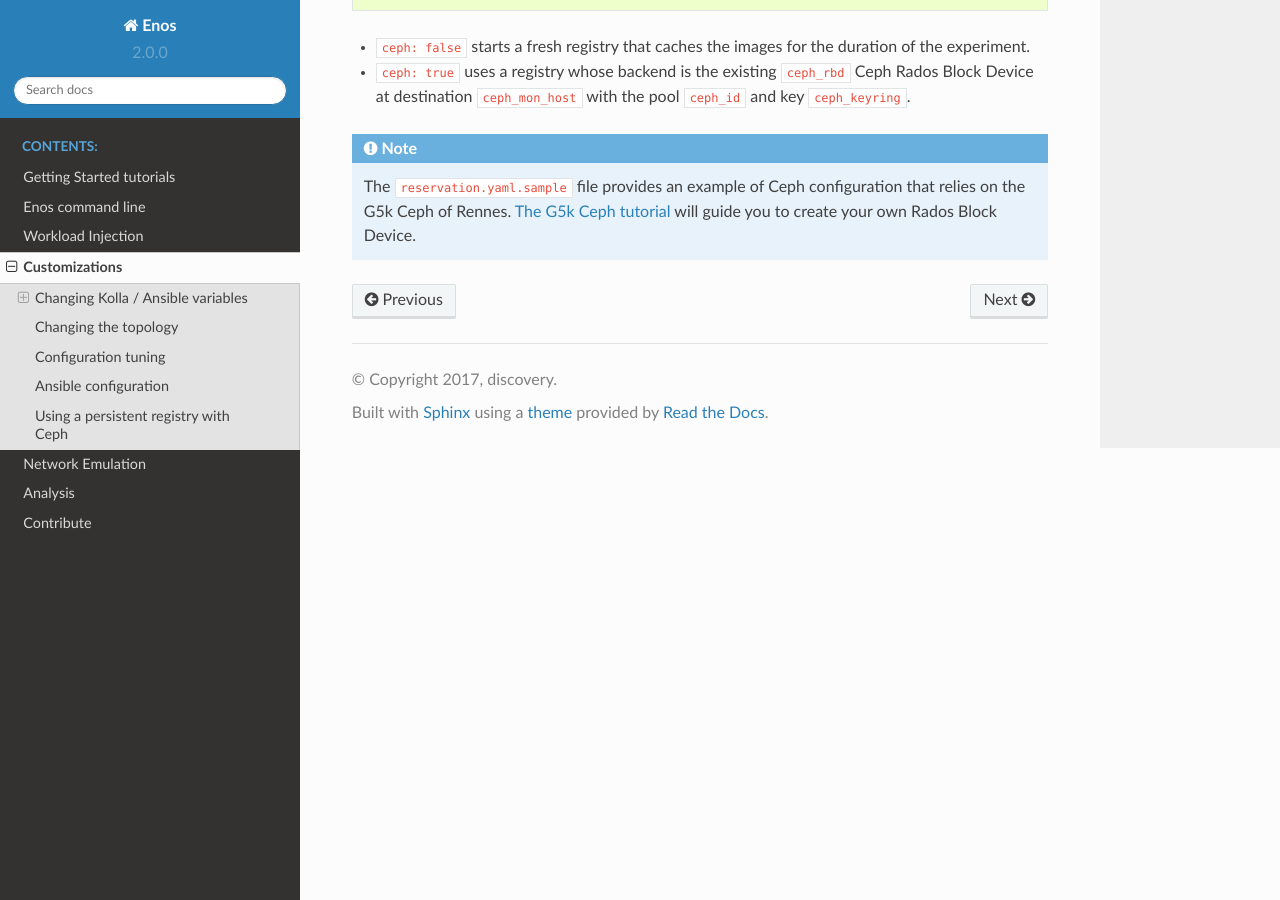
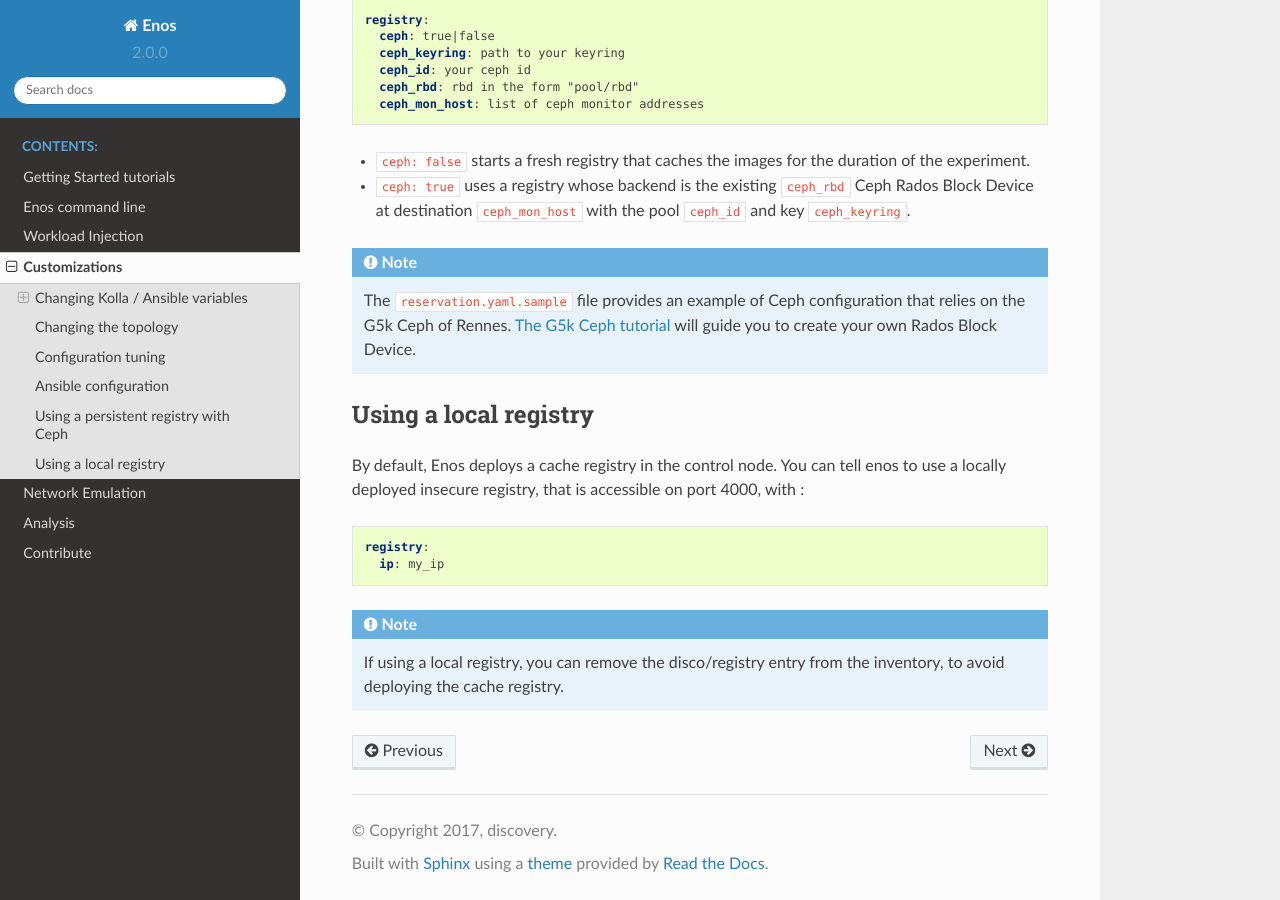
Before and after one commit to BeyondTheClouds/enos, a Sphinx documentation site: the page built from docs/customization/index.rst, in a window 1280 px wide and 900 px high, scrolled down 2175 px. Built offline with Sphinx 7.4.7 and the Read the Docs theme 2.0.0, drawn with Linux system fonts in a browser that asks for light colours; some of the changed text lies outside the part shown.

Commit message:
Allow usage of a local registry and a local kolla-ansible

```diff
--- a/docs/customization/index.rst
+++ b/docs/customization/index.rst
@@ -27,6 +27,12 @@
 
     kolla_repo: "https://git.openstack.org/openstack/kolla-ansible"
     kolla_ref: "stable/ocata"
+
+You can also your own local clone of kolla-ansible with:
+
+.. code-block:: yaml
+
+    kolla_repo: "file:///path/to/local/kolla-ansible"
 
 Note on the network interfaces:
 ~~~~~~~~~~~~~~~~~~~~~~~~~~~~~~~
@@ -133,3 +139,21 @@
    configuration that relies on the G5k Ceph of Rennes. `The G5k Ceph
    tutorial <https://www.grid5000.fr/mediawiki/index.php/Ceph>`_ will
    guide you to create your own Rados Block Device.
+
+
+Using a local registry
+----------------------
+
+By default, Enos deploys a cache registry in the control node.
+You can tell enos to use a locally deployed insecure registry,
+that is accessible on port 4000, with :
+
+.. code-block:: yaml
+
+    registry:
+      ip: my_ip
+
+.. note ::
+
+  If using a local registry, you can remove the disco/registry entry
+  from the inventory, to avoid deploying the cache registry.
```
Also changed, not shown: 1 other file.
